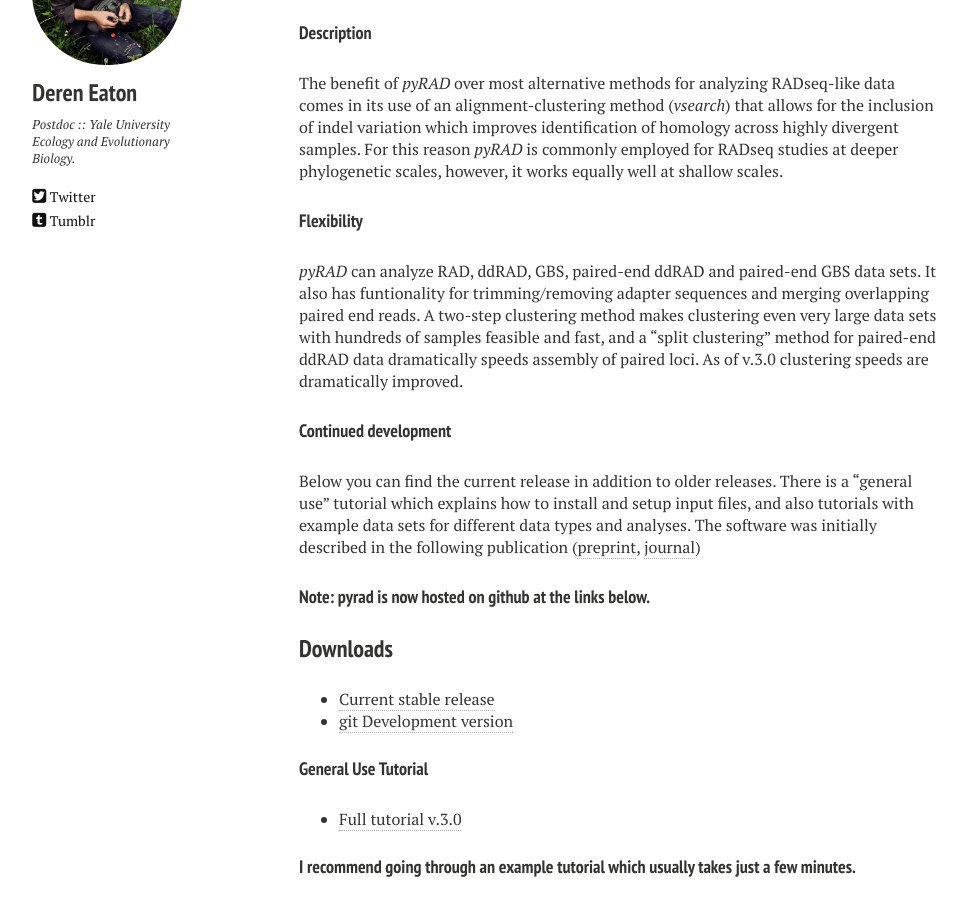
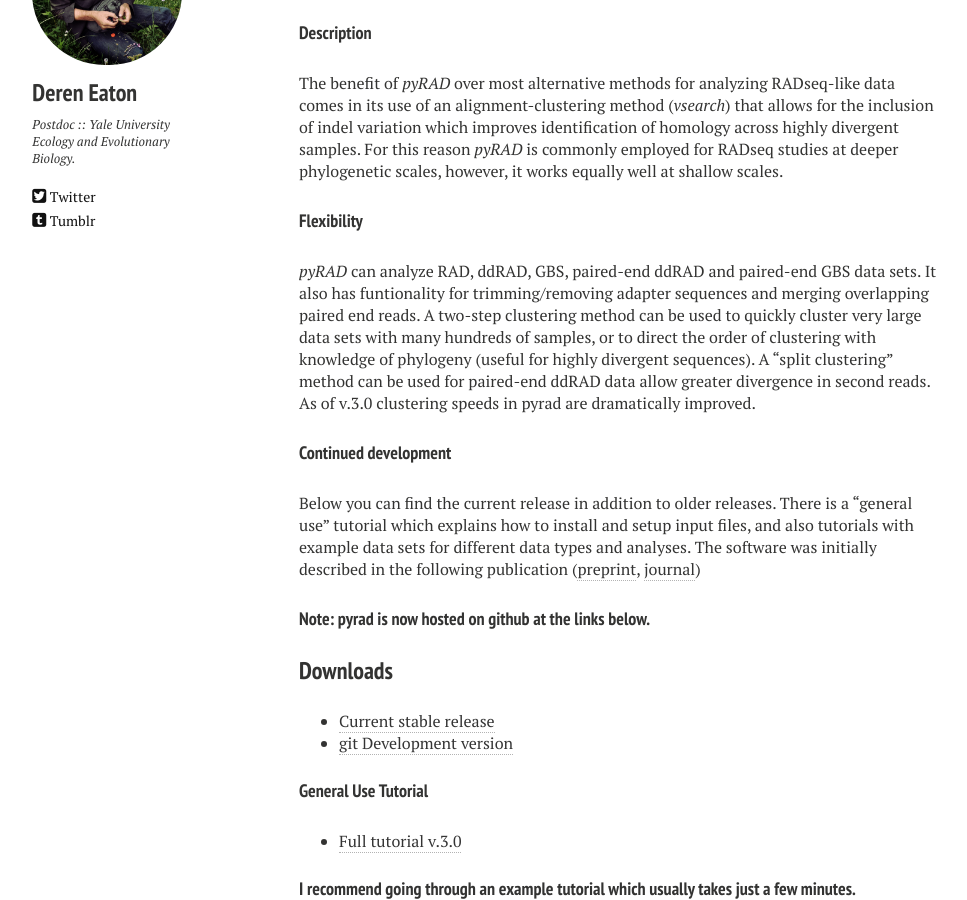
Before and after one commit to dereneaton/dereneaton.github.io, a Jekyll site: the page built from pyrad.md, in a window 1280 px wide and 900 px high, scrolled down 418 px. Shown: the whole window, without its empty margins (21-988 px from the left). Built offline with Jekyll 4.4.1, drawn with Linux system fonts in a browser that asks for light colours; Markdown is read by kramdown in place of the engine named in the settings.

Commit message:
pyrad update

```diff
--- a/pyrad.md
+++ b/pyrad.md
@@ -19,7 +19,7 @@ The benefit of _pyRAD_ over most alternative methods for analyzing RADseq-like d
 
 #### Flexibility
 
-_pyRAD_ can analyze RAD, ddRAD, GBS, paired-end ddRAD and paired-end GBS data sets. It also has funtionality for trimming/removing adapter sequences and merging overlapping paired end reads. A two-step clustering method makes clustering even very large data sets with hundreds of samples feasible and fast, and a “split clustering” method for paired-end ddRAD data dramatically speeds assembly of paired loci. As of v.3.0 clustering speeds are dramatically improved.
+_pyRAD_ can analyze RAD, ddRAD, GBS, paired-end ddRAD and paired-end GBS data sets. It also has funtionality for trimming/removing adapter sequences and merging overlapping paired end reads. A two-step clustering method can be used to quickly cluster very large data sets with many hundreds of samples, or to direct the order of clustering with knowledge of phylogeny (useful for highly divergent sequences). A “split clustering” method can be used for paired-end ddRAD data allow greater divergence in second reads. As of v.3.0 clustering speeds in pyrad are dramatically improved.
 
 #### Continued development
 Below you can find the current release in addition to older releases. There is a “general use” tutorial which explains how to install and setup input files, and also tutorials with example data sets for different data types and analyses. The software was initially described in the following publication ([preprint](http://biorxiv.org/content/early/2013/12/03/001081), [journal](http://bioinformatics.oxfordjournals.org/content/early/2014/03/20/bioinformatics.btu121 ))
```
